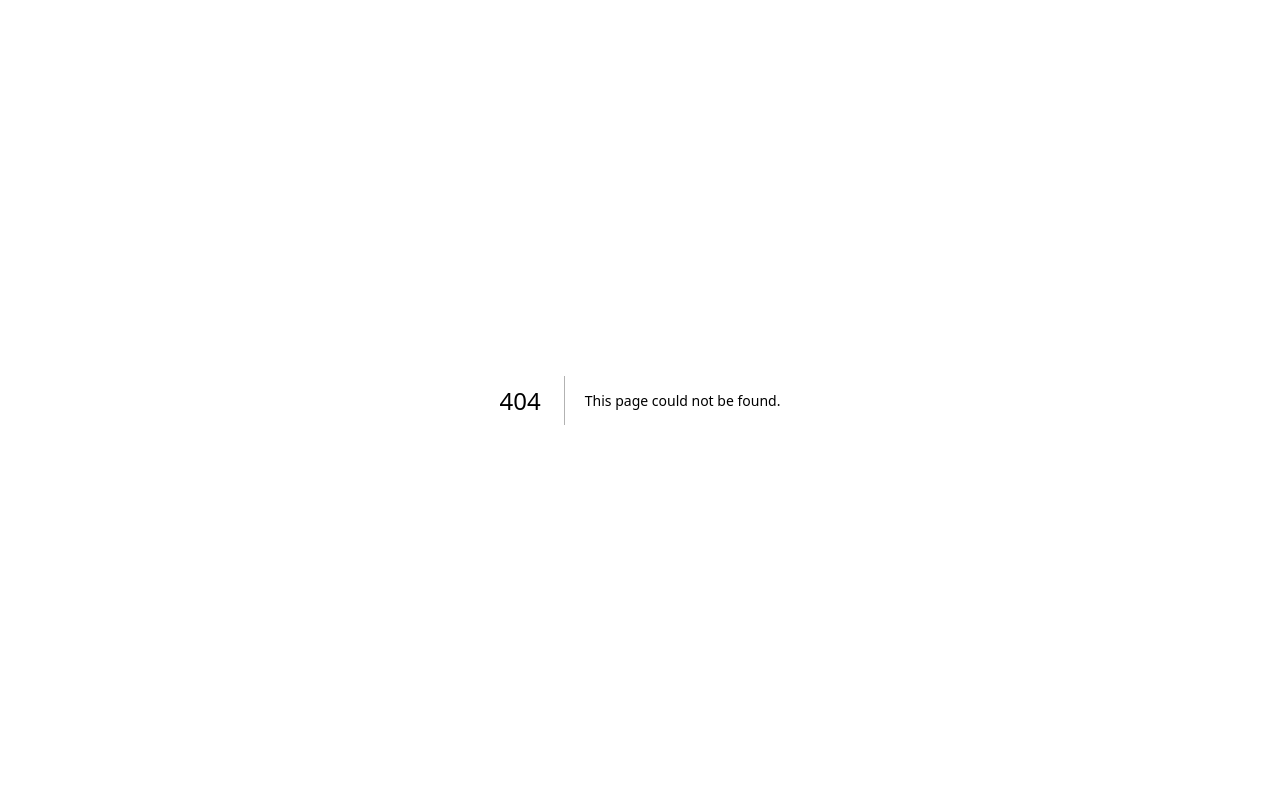
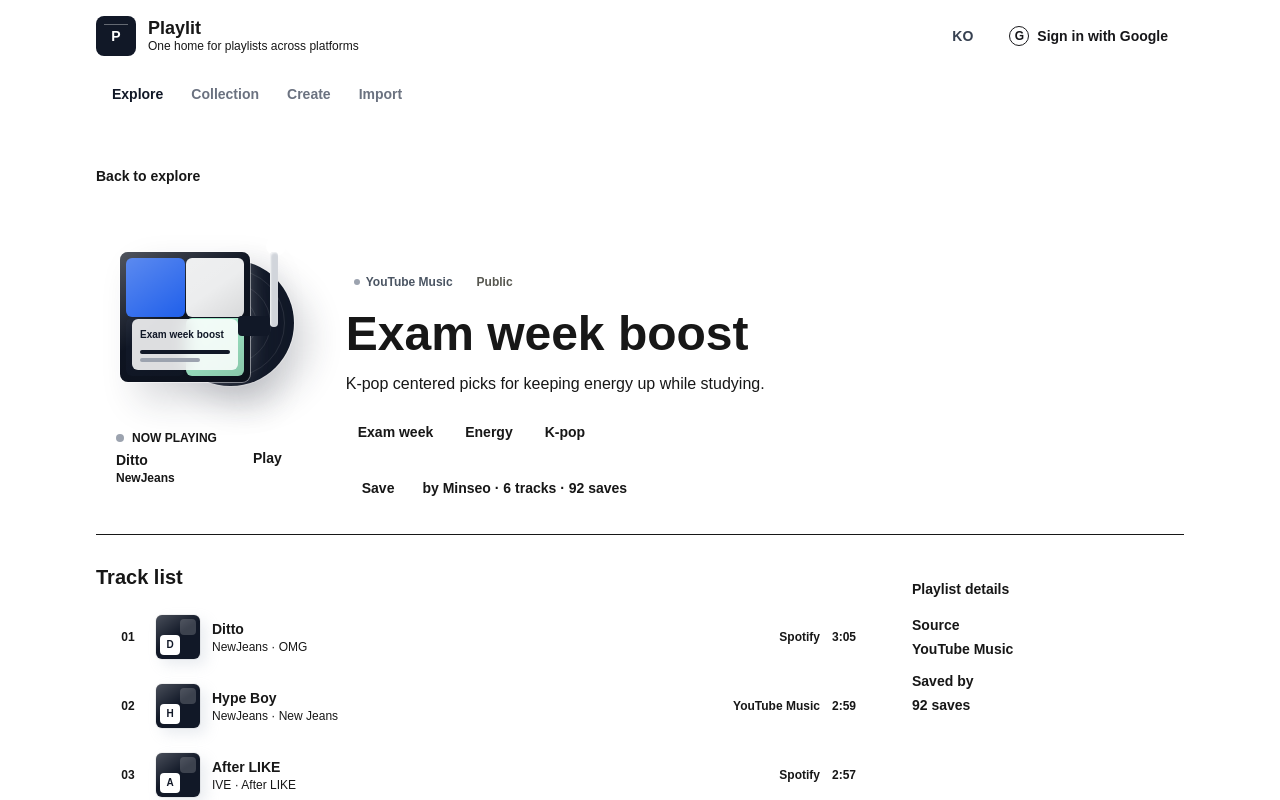
Before and after one commit to 9y06/playlit, a Next.js app: page /en/playlist/exam-week-boost in a window 1280 px wide. Before the commit this address had no page. Shown: the top 800 px of the page. Built offline with nearby package versions, Linux system fonts and the light colour scheme.

Commit message:
feat: add detail player

```diff
--- /dev/null
+++ b/src/app/[locale]/playlist/[slug]/page.tsx
@@ -0,0 +1,112 @@
+import Link from "next/link";
+import { notFound } from "next/navigation";
+import { PlatformBadge } from "@/components/platform-badge";
+import { TrackList } from "@/components/track-list";
+import { VinylPlayer } from "@/components/vinyl-player";
+import { getDictionary } from "@/i18n/dictionaries";
+import { isLocale } from "@/i18n/config";
+import { getPlaylistBySlug, getPlaylistTracks } from "@/lib/mock-data";
+
+type PlaylistDetailPageProps = {
+  params: Promise<{
+    locale: string;
+    slug: string;
+  }>;
+};
+
+export default async function PlaylistDetailPage({
+  params,
+}: PlaylistDetailPageProps) {
+  const { locale, slug } = await params;
+
+  if (!isLocale(locale)) {
+    notFound();
+  }
+
+  const playlist = getPlaylistBySlug(slug);
+
+  if (!playlist) {
+    notFound();
+  }
+
+  const dictionary = getDictionary(locale);
+  const playlistTracks = getPlaylistTracks(playlist);
+
+  return (
+    <div className="reveal-in mx-auto max-w-6xl px-4 py-8 sm:px-6 lg:px-8">
+      <Link
+        href={`/${locale}`}
+        className="text-sm font-bold text-[var(--accent-strong)]"
+      >
+        {dictionary.detail.back}
+      </Link>
+
+      <section className="mt-5 grid gap-6 border-b border-[var(--line)] pb-7 md:grid-cols-[auto_minmax(0,1fr)]">
+        <VinylPlayer playlist={playlist} locale={locale} tracks={playlistTracks} />
+        <div className="min-w-0 self-end">
+          <div className="flex flex-wrap items-center gap-2">
+            <PlatformBadge platform={playlist.sourcePlatform} />
+            <span className="soft-chip rounded-md px-2 py-1 text-xs font-bold text-[#575750]">
+              {playlist.isPublic
+                ? dictionary.common.public
+                : dictionary.common.private}
+            </span>
+          </div>
+          <h1 className="mt-4 text-4xl font-black tracking-normal sm:text-5xl">
+            {playlist.title[locale]}
+          </h1>
+          <p className="mt-3 max-w-2xl text-base leading-7 text-[var(--muted)]">
+            {playlist.description[locale]}
+          </p>
+          <div className="mt-4 flex flex-wrap gap-2">
+            {playlist.tags.map((tag) => (
+              <span
+                key={tag[locale]}
+                className="soft-chip rounded-md px-3 py-2 text-sm font-bold"
+              >
+                {tag[locale]}
+              </span>
+            ))}
+          </div>
+          <div className="mt-5 flex flex-wrap items-center gap-3">
+            <button className="soft-primary rounded-md px-4 py-2 text-sm font-black transition">
+              {dictionary.common.save}
+            </button>
+            <span className="text-sm font-semibold text-[var(--muted)]">
+              {dictionary.common.by} {playlist.owner} · {playlistTracks.length}{" "}
+              {dictionary.common.tracks} · {playlist.saveCount}{" "}
+              {dictionary.common.saves}
+            </span>
+          </div>
+        </div>
+      </section>
+
+      <div className="mt-7 grid gap-6 lg:grid-cols-[minmax(0,1fr)_18rem]">
+        <section className="min-w-0">
+          <h2 className="mb-3 text-xl font-black">{dictionary.detail.trackList}</h2>
+          <TrackList tracks={playlistTracks} />
+        </section>
+
+        <aside className="glass-card rounded-lg p-4">
+          <h2 className="text-sm font-black">{dictionary.detail.about}</h2>
+          <dl className="mt-4 space-y-3 text-sm">
+            <div>
+              <dt className="font-bold text-[var(--muted)]">
+                {dictionary.common.source}
+              </dt>
+              <dd className="mt-1 font-black">{playlist.sourcePlatform}</dd>
+            </div>
+            <div>
+              <dt className="font-bold text-[var(--muted)]">
+                {dictionary.detail.savedBy}
+              </dt>
+              <dd className="mt-1 font-black">
+                {playlist.saveCount} {dictionary.common.saves}
+              </dd>
+            </div>
+          </dl>
+        </aside>
+      </div>
+    </div>
+  );
+}
--- /dev/null
+++ b/src/components/vinyl-player.tsx
@@ -0,0 +1,107 @@
+"use client";
+
+import { useState, type CSSProperties } from "react";
+import type { Locale } from "@/i18n/config";
+import type { Playlist, Track } from "@/lib/mock-data";
+
+type VinylPlayerProps = {
+  playlist: Playlist;
+  locale: Locale;
+  tracks: Track[];
+};
+
+export function VinylPlayer({ playlist, locale, tracks }: VinylPlayerProps) {
+  const [isPlaying, setIsPlaying] = useState(false);
+  const currentTrack = tracks[0];
+  const labels = {
+    play: locale === "ko" ? "재생" : "Play",
+    pause: locale === "ko" ? "일시정지" : "Pause",
+    now: locale === "ko" ? "지금 재생" : "Now playing",
+  };
+  const style = {
+    "--cover-base": playlist.cover.base,
+    "--cover-accent": playlist.cover.accent,
+  } as CSSProperties;
+
+  return (
+    <section className="glass-card-strong reveal-in rounded-lg p-4 sm:p-5">
+      <div
+        className="relative mx-auto aspect-square max-w-[20rem]"
+        style={style}
+        aria-hidden="true"
+      >
+        <div className="absolute left-1 top-6 z-10 h-[70%] w-[70%] overflow-hidden rounded-lg bg-[#111827] shadow-[18px_18px_36px_rgba(31,41,55,0.18),-10px_-10px_26px_rgba(255,255,255,0.7)] ring-1 ring-white/45">
+          <div className="absolute inset-0 grid grid-cols-2 grid-rows-2 gap-px bg-black/15 p-1.5">
+            <span className="rounded-[6px] bg-[var(--cover-base)]" />
+            <span className="rounded-[6px] bg-white/92" />
+            <span className="rounded-[6px] bg-[#111827]" />
+            <span className="rounded-[6px] bg-[var(--cover-accent)]" />
+          </div>
+          <div className="absolute inset-0 bg-[linear-gradient(145deg,rgba(255,255,255,0.28),rgba(255,255,255,0)_46%,rgba(0,0,0,0.2))]" />
+          <div className="absolute bottom-3 left-3 right-3 rounded-md bg-white/86 p-2 backdrop-blur">
+            <span className="block truncate text-[10px] font-black text-[#111827]">
+              {playlist.title[locale]}
+            </span>
+            <span className="mt-2 block h-1 rounded-full bg-[#111827]" />
+            <span className="mt-1 block h-1 w-2/3 rounded-full bg-[#9ca3af]" />
+          </div>
+        </div>
+
+        <div
+          className={`absolute right-2 top-8 h-[68%] w-[68%] rounded-full bg-[#111827] shadow-[16px_16px_34px_rgba(31,41,55,0.18),-10px_-10px_26px_rgba(255,255,255,0.68)] ring-1 ring-white/40 ${isPlaying ? "vinyl-spin" : ""}`}
+        >
+          <span className="absolute inset-[7%] rounded-full border border-white/10" />
+          <span className="absolute inset-[18%] rounded-full border border-white/10" />
+          <span className="absolute inset-[29%] rounded-full border border-white/10" />
+          <span className="absolute inset-[40%] rounded-full bg-[var(--cover-accent)] ring-8 ring-white/8" />
+          <span className="absolute inset-[47%] rounded-full bg-white" />
+        </div>
+
+        <div
+          className={`absolute right-4 top-2 z-20 h-[58%] w-16 origin-[80%_8%] transition-transform duration-700 ease-[var(--ease-out)] ${isPlaying ? "tonearm-play" : "tonearm-rest"}`}
+        >
+          <span className="absolute right-0 top-0 h-5 w-5 rounded-full bg-white shadow-[var(--shadow-soft-sm)] ring-1 ring-white/70" />
+          <span className="absolute right-2 top-4 h-[70%] w-2 rounded-full bg-[#d1d5db] shadow-[inset_1px_1px_2px_rgba(255,255,255,0.8)]" />
+          <span className="absolute bottom-2 left-4 h-5 w-8 rounded-sm bg-[#111827] shadow-[var(--shadow-soft-sm)]" />
+        </div>
+      </div>
+
+      <div className="mt-4 flex items-center justify-between gap-4">
+        <div className="min-w-0">
+          <div className="flex items-center gap-2">
+            {isPlaying ? (
+              <span className="flex h-4 items-end gap-0.5" aria-hidden="true">
+                <span className="equalizer-bar h-3 w-1 rounded-full bg-[#111827]" />
+                <span className="equalizer-bar h-3 w-1 rounded-full bg-[#111827]" />
+                <span className="equalizer-bar h-3 w-1 rounded-full bg-[#111827]" />
+                <span className="equalizer-bar h-3 w-1 rounded-full bg-[#111827]" />
+              </span>
+            ) : (
+              <span className="h-2 w-2 rounded-full bg-[#9ca3af]" />
+            )}
+            <p className="text-xs font-black uppercase text-[var(--muted)]">
+              {labels.now}
+            </p>
+          </div>
+          <p className="mt-1 truncate text-sm font-black">
+            {currentTrack ? currentTrack.title : playlist.title[locale]}
+          </p>
+          {currentTrack ? (
+            <p className="truncate text-xs font-semibold text-[var(--muted)]">
+              {currentTrack.artist}
+            </p>
+          ) : null}
+        </div>
+
+        <button
+          type="button"
+          aria-pressed={isPlaying}
+          onClick={() => setIsPlaying((current) => !current)}
+          className="soft-primary pressable shrink-0 rounded-full px-5 py-3 text-sm font-black"
+        >
+          {isPlaying ? labels.pause : labels.play}
+        </button>
+      </div>
+    </section>
+  );
+}
```
